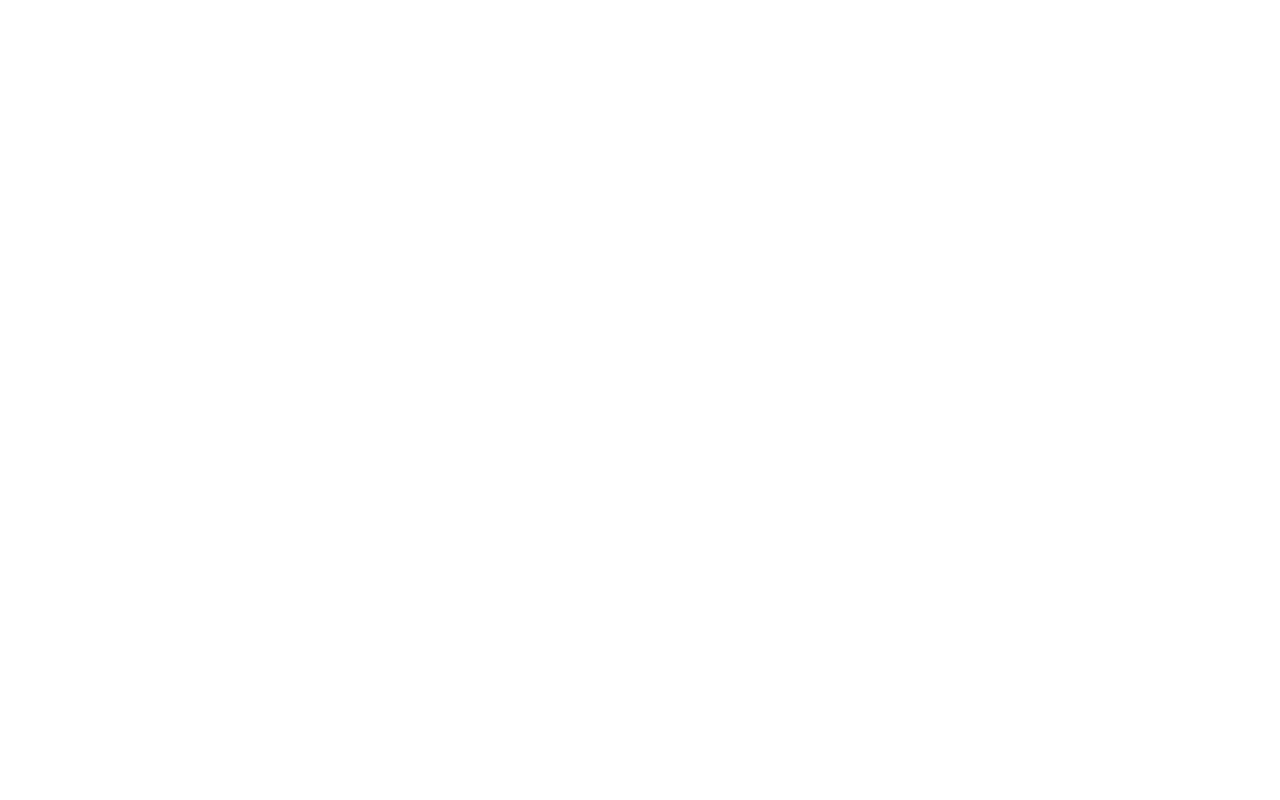
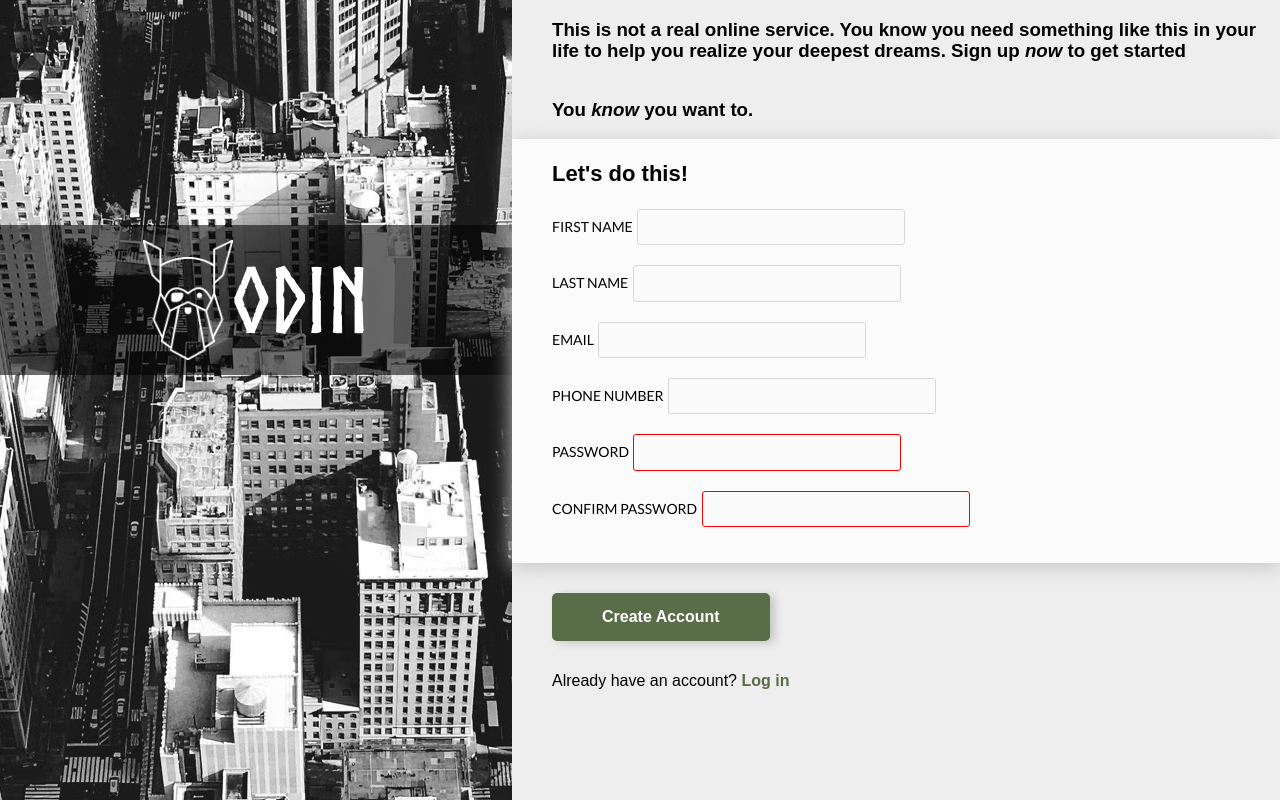
Before and after one commit to bitterrsweetj/sign-up-form, a plain HTML site: page index.html in a window 1280 px wide. Drawn offline with Linux system fonts and the light colour scheme.

Commit message:
Styling submit button

```diff
--- a/index.html
+++ b/index.html
@@ -1,12 +1,72 @@
 <!DOCTYPE html>
 <html lang="en">
+
 <head>
   <meta charset="UTF-8">
   <meta http-equiv="X-UA-Compatible" content="IE=edge">
   <meta name="viewport" content="width=device-width, initial-scale=1.0">
   <title>Sign-up Form</title>
+  <link rel="preconnect" href="https://fonts.googleapis.com">
+  <link rel="preconnect" href="https://fonts.gstatic.com" crossorigin>
+  <link href="https://fonts.googleapis.com/css2?family=Lato:wght@400&family=Noto+Sans+Tangsa:wght@400;700&display=swap"
+    rel="stylesheet">
+  <link rel="stylesheet" href="normalize.css">
   <link rel="stylesheet" href="styles.css">
 </head>
+
 <body>
+  <div class="wrapper">
+    <div class="left-side">
+      <div class="logo-container">
+        <div class="image-box">
+          <img src="./images/odin-lined.png" width="100%" height="100%" alt="logo">
+        </div>
+        <h1 class="logo-text">Odin</h1>
+      </div>
+    </div>
+    <div class="right-side">
+      <h3 class="caption">This is not a real online service. You know you need something like this in your life to help
+        you realize your deepest dreams. Sign up <em>now</em> to get started</h3>
+      <h3 class="caption">You <em>know</em> you want to.</h3>
+
+      <div class="form-container">
+        <h3 class="form-caption">Let's do this!</h3>
+        <form method="post">
+          <ul>
+            <li>
+              <label for="first-name">First name</label>
+              <input type="text" name="first-name" id="first-name">
+            </li>
+            <li>
+              <label for="last-name">Last name</label>
+              <input type="text" name="last-name" id="last-name">
+            </li>
+            <li>
+              <label for="email">Email</label>
+              <input type="email" name="email" id="email">
+            </li>
+            <li>
+              <label for="phone-number">Phone number</label>
+              <input type="tel" name="phone-number" id="phone-number">
+            </li>
+            <li>
+              <label for="psw">Password</label>
+              <input type="password" name="psw" id="psw" required>
+              <span class="error"></span>
+            </li>
+            <li>
+              <label for="confirm-psw">Confirm password</label>
+              <input type="password" name="confirm-psw" id="confirm-psw" required>
+            </li>
+          </ul>
+        </form>
+      </div>
+      <div class="button-box">
+        <button class="submit-button">Create Account</button>
+        <p class="login-text">Already have an account? <span>Log in</span></p>
+      </div>
+    </div>
+  </div>
 </body>
+
 </html>
--- a/styles.css
+++ b/styles.css
@@ -5,3 +5,126 @@
   font-weight: normal;
   font-style: normal;
 }
+
+
+/* ============================================================== */
+/* ============================================================== */
+
+* {
+  font-family: 'Noto Sans Tangsa', sans-serif;
+}
+
+.wrapper {
+  height: 100vh;
+  display: flex;
+  background-color: rgb(238, 238, 238);
+}
+
+.left-side {
+  flex: 0 0 40%;
+  background: url("./images/photo-1494768788897-7fdaa00de2a1.avif") no-repeat center;
+}
+
+.logo-container {
+  background-color: rgba(0, 0, 0, 0.568);
+  height: 150px;
+  margin-top: 225px;
+  display: flex;
+  align-items: center;
+  justify-content: center;
+}
+
+.image-box {
+  padding: 20px 0;
+  height: 120px;
+}
+
+.image-box img {
+  max-width: 100%;
+  object-fit: contain;
+}
+
+.right-side {
+  display: flex;
+  flex-direction: column;
+}
+
+.logo-text {
+  font-family: 'norsebold', sans-serif;
+  font-size: 90px;
+  color: #fff;
+  text-transform: uppercase;
+}
+
+.caption {
+  font-weight: 700;
+  margin-left: 40px;
+}
+
+.form-caption {
+  font-size: 22px;
+  font-weight: 700;
+  margin-left: 40px;
+}
+
+.form-container {
+  background-color: rgb(251, 251, 251);
+  box-shadow: 0px 4px 20px rgb(197, 197, 197);
+}
+
+ul {
+  list-style: none;
+}
+
+label {
+  font-family: 'Lato', sans-serif;
+  text-transform: uppercase;
+  font-size: 14px;
+}
+
+input[type="password"],
+input[type="tel"],
+input[type="text"],
+input[type="email"] {
+  appearance: none;
+  -webkit-appearance: none;
+  background-color: #fafafa;
+  border: 1px solid #D6D9DC;
+  border-radius: 3px;
+  padding: 8px;
+  font-size: 16px;
+  margin-bottom: 20px;
+  width: 250px;
+  height: initial;
+}
+
+input:focus {
+  outline: none;
+  border: 1px solid blue;
+  box-shadow: 5px 2px 10px rgb(197, 197, 197);
+}
+
+input[type="password"]:invalid {
+  outline: none;
+  border: 1px solid red;
+}
+
+.button-box {
+  margin: 30px 0 0 40px;
+}
+
+.submit-button {
+  background-color: #596D48;
+  border: none;
+  color: #fff;
+  font-weight: bold;
+  padding: 15px 50px;
+  border-radius: 5px;
+  box-shadow: 5px 2px 10px rgb(197, 197, 197);
+  margin-bottom: 15px;
+}
+
+.login-text span {
+  color: #596D48;
+  font-weight: bold;
+}
```
Also changed, not shown: normalize.css (added).
